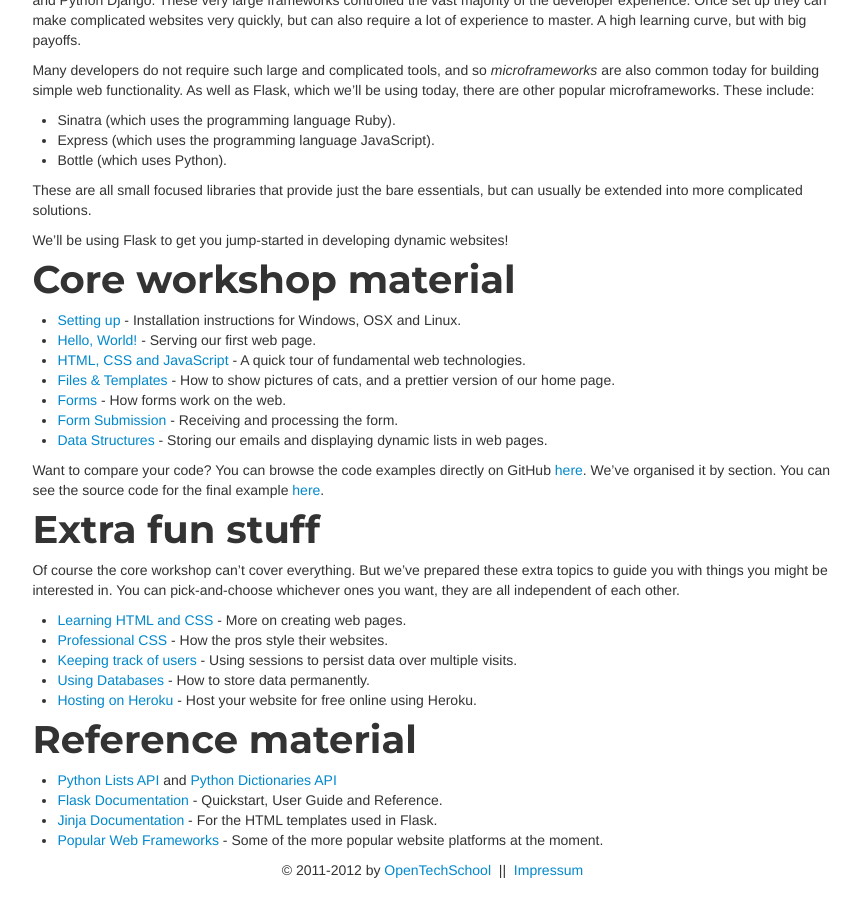
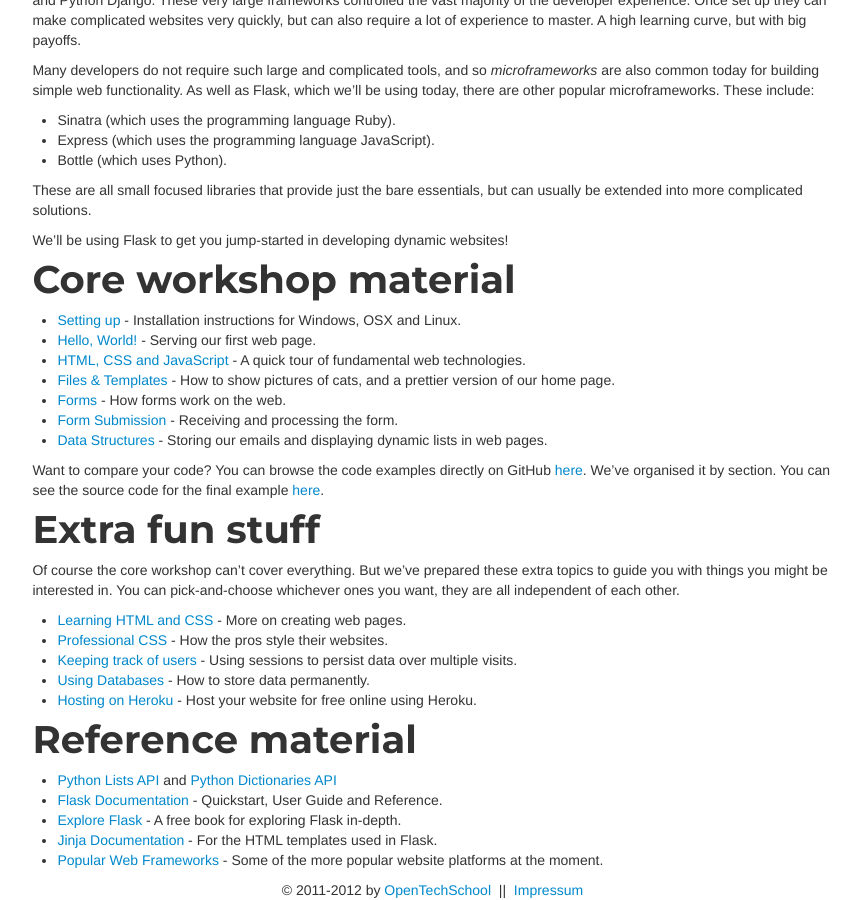
Before and after one commit to OpenTechSchool/python-flask, a Jekyll site: the page built from index.md, in a window 1280 px wide and 900 px high, scrolled down 1093 px. Shown: the whole window, without its empty margins (314-1175 px from the left). Built offline with Jekyll 4.4.1, drawn with Linux system fonts in a browser that asks for light colours; some of the changed lines change nothing that is shown; some of the changed text lies outside the part shown.

Commit message:
Add note on Explore Flask

```diff
--- a/_config.yml
+++ b/_config.yml
@@ -26,7 +26,7 @@
     - title: Form Submission
       path: /core/form-submission.html
       caption: Receiving and processing the form.
-    - title: Data Structure
+    - title: Data Structures
       path: /core/data.html
       caption: The basics of storing data in Python.
  - title: Extras
--- a/index.md
+++ b/index.md
@@ -75,5 +75,6 @@
 
 * [Python Lists API](http://docs.python.org/3/library/stdtypes.html#sequence-types-list-tuple-range) and  [Python Dictionaries API](http://docs.python.org/3/library/stdtypes.html#mapping-types-dict)
 * [Flask Documentation](http://flask.pocoo.org/docs/) - Quickstart, User Guide and Reference.
+* [Explore Flask](http://exploreflask.com/) - A free book for exploring Flask in-depth.
 * [Jinja Documentation](http://jinja.pocoo.org/docs/templates/) - For the HTML templates used in Flask.
 * [Popular Web Frameworks](reference/web-frameworks.html) - Some of the more popular website platforms at the moment.
```
